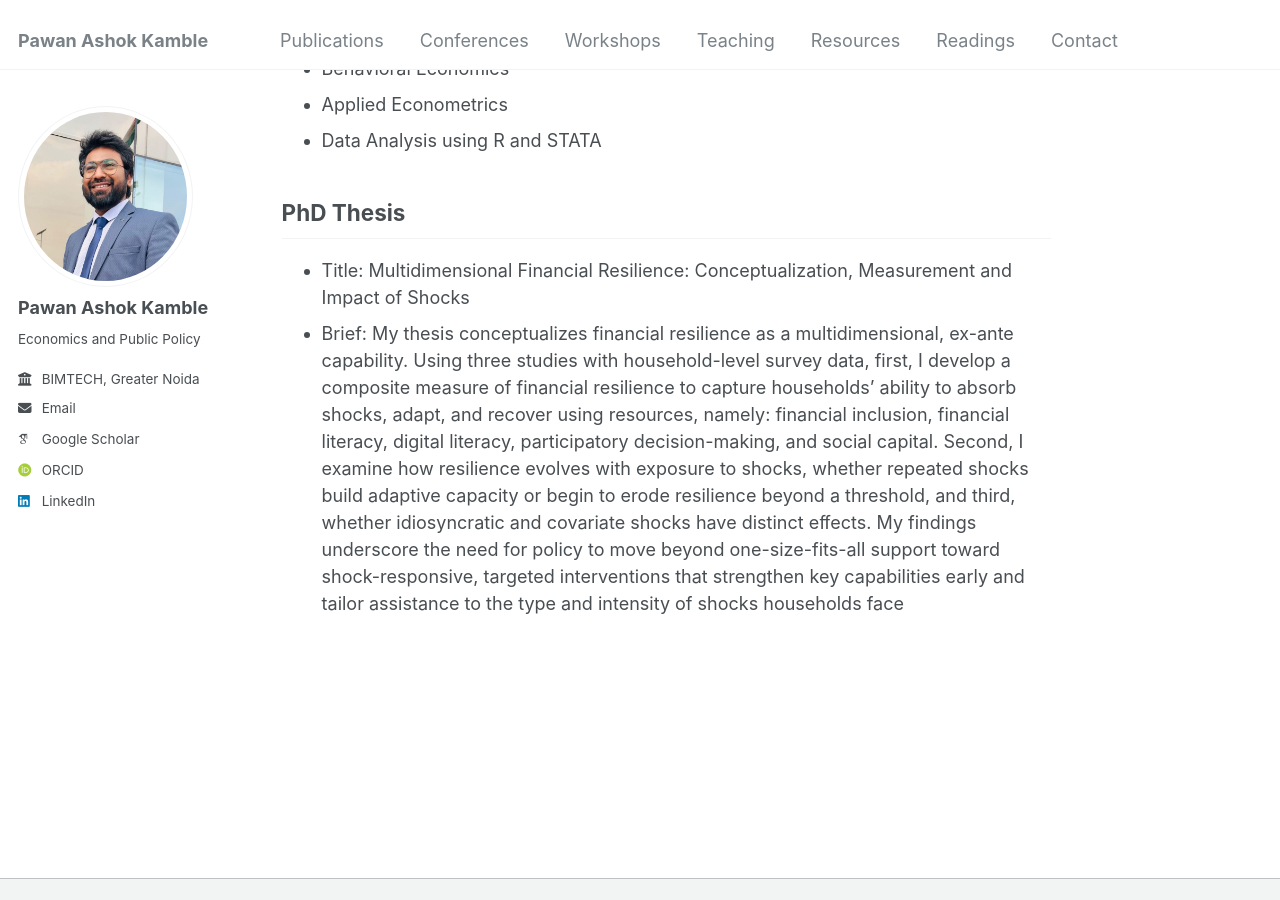
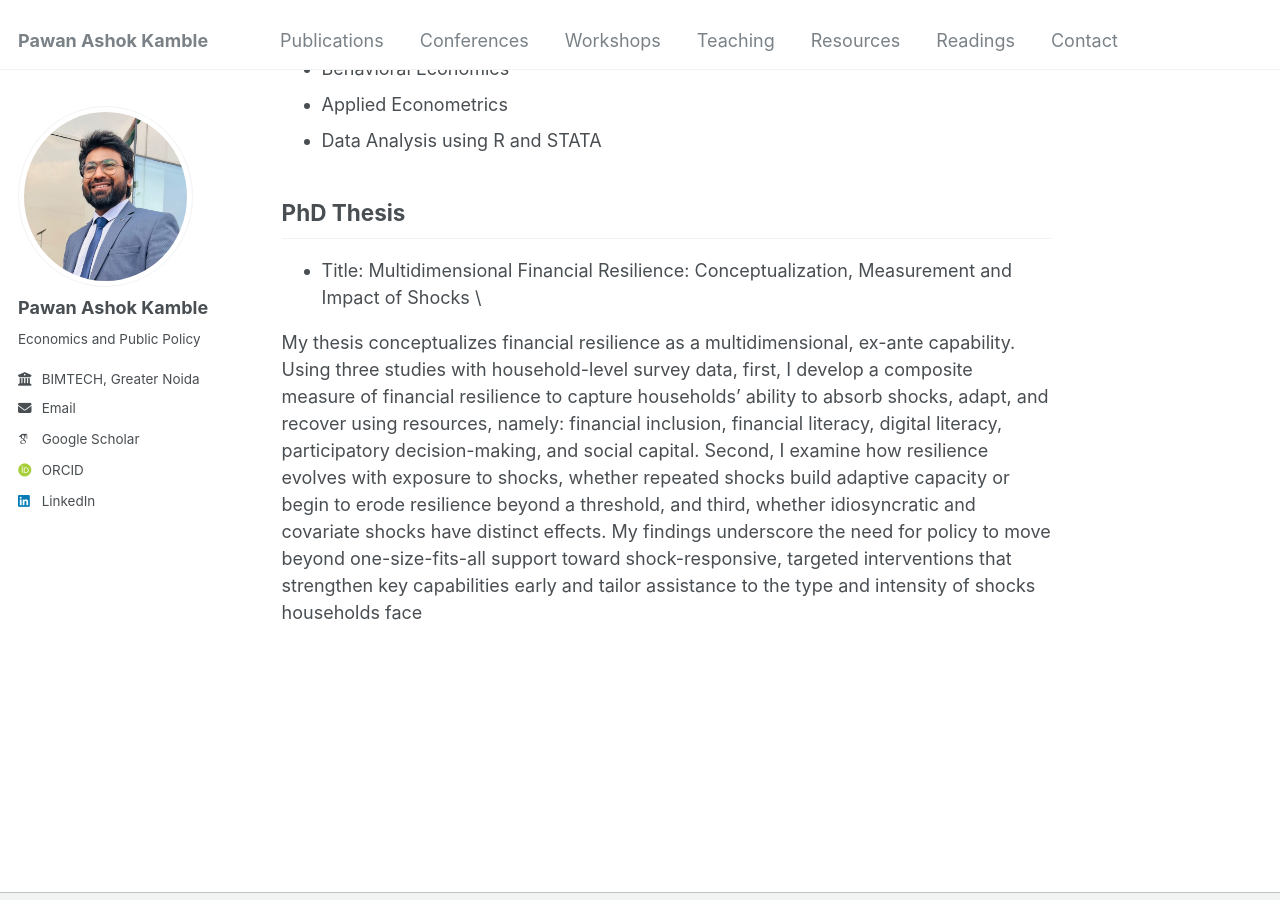
Before and after one commit to pawankb13/pawankb13.github.io, a Jekyll site: the page built from _pages/about.md, in a window 1280 px wide and 900 px high, scrolled down 1729 px. Built offline with Jekyll 4.4.1, drawn with Linux system fonts in a browser that asks for light colours; some web fonts are replaced; some of the changed lines change nothing that is shown.

Commit message:
About update

```diff
--- a/_pages/about.md
+++ b/_pages/about.md
@@ -61,8 +61,9 @@ Funded by - Ministry of Rural Development, Government of India \
 
 ## PhD Thesis
 
-- Title: Multidimensional Financial Resilience: Conceptualization, Measurement and Impact of Shocks
-- Brief: My thesis conceptualizes financial resilience as a multidimensional, ex-ante capability. Using three studies with household-level survey
+- Title: Multidimensional Financial Resilience: Conceptualization, Measurement and Impact of Shocks \
+
+My thesis conceptualizes financial resilience as a multidimensional, ex-ante capability. Using three studies with household-level survey
 data, first, I develop a composite measure of financial resilience to capture households' ability to absorb shocks, adapt, and recover using
 resources, namely: financial inclusion, financial literacy, digital literacy, participatory decision-making, and social capital. Second, I examine
 how resilience evolves with exposure to shocks, whether repeated shocks build adaptive capacity or begin to erode resilience beyond a
```
